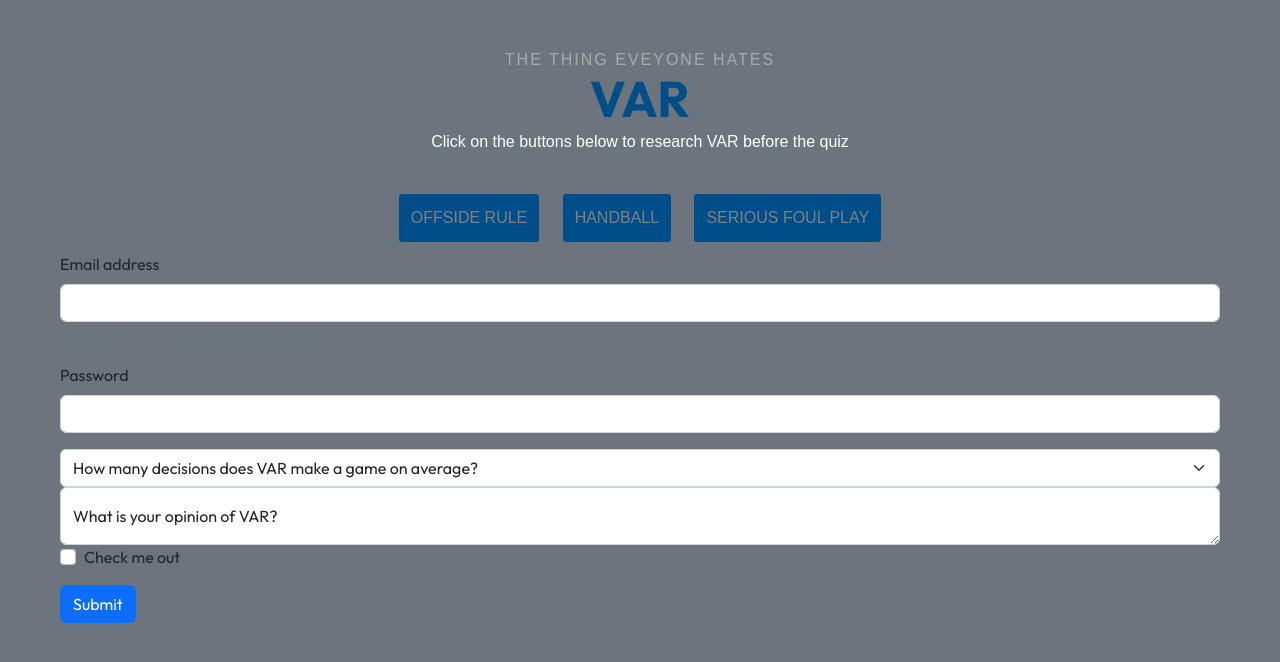
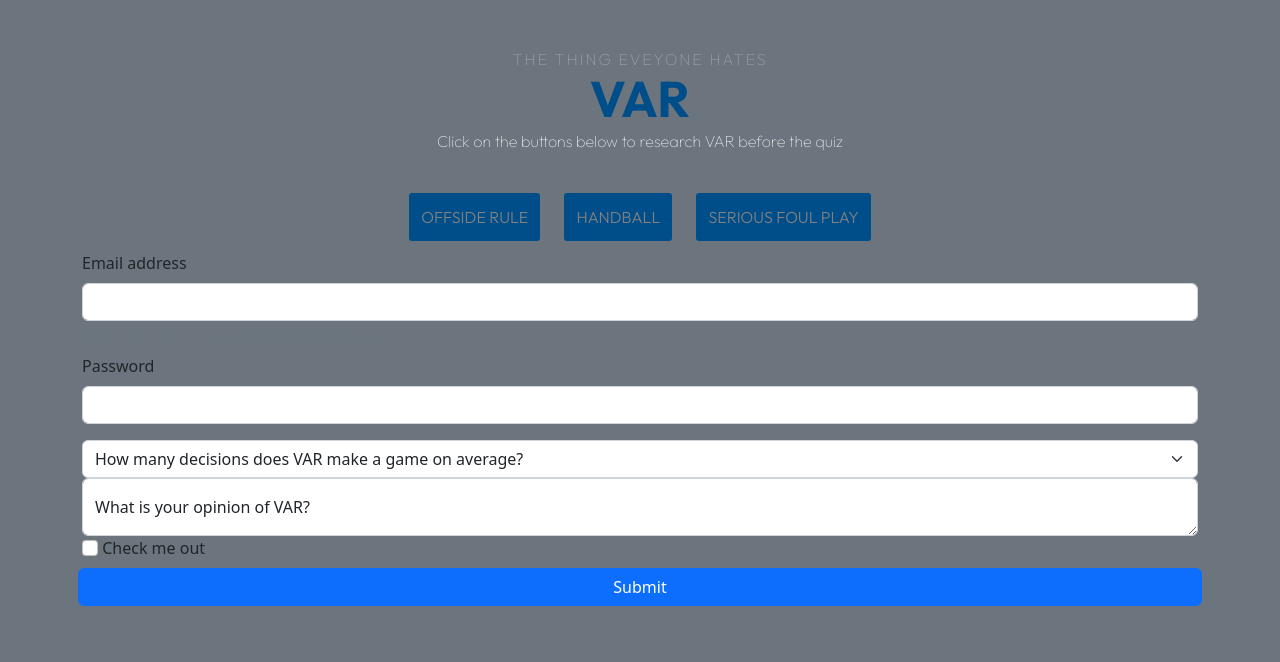
Before and after one commit to nathanolds/supreme-bassoon, a plain HTML site: page Form.html in a window 1280 px wide. Drawn offline with nearby package versions, Linux system fonts and the light colour scheme.

Commit message:
adding the rest

```diff
--- a/Form.css
+++ b/Form.css
@@ -1,7 +1,3 @@
-* {
-    font-family: "Outfit", sans-serif;
-}
-
 body {
     background-color: #FFF;
     margin: 0px;
@@ -10,7 +6,7 @@ body {
 
 h1 {
     color: #004E89;
-    font-family: 'Yantramanav', sans-serif;
+    font-family: 'Outfit', sans-serif;
     font-size: 50px;
     font-weight: 400;
     margin: 0;
@@ -19,7 +15,7 @@ h1 {
 
   h2 {
     color: #AAA;
-    font-family: 'Yantramanav', sans-serif;
+    font-family: 'Outfit', sans-serif;
     font-size: 16px;
     font-weight: 100;
     letter-spacing: 2px;
@@ -30,7 +26,7 @@ h1 {
 
   p {
     color: white;
-    font-family: 'Yantramanav', sans-serif;
+    font-family: 'Outfit', sans-serif;
     font-size: 16px;
     font-weight: 100;
     margin: 0;
@@ -46,7 +42,7 @@ h1 {
     background-color: #004E89;
     border-radius: 3px;
     color: grey;
-    font-family: 'Yantramanav', sans-serif;
+    font-family: 'Outfit', sans-serif;
     font-size: 16px;
     font-weight: 300;
     display: inline-block;
--- a/Form.html
+++ b/Form.html
@@ -27,8 +27,10 @@
 <!--Research links-->
 
 
-    <form>
-        <div class="mb-3">
+    <form class="container">
+
+    <div class="row g-2">
+        <div class="col-md">
         <!--email and password in form-->
           <label for="exampleInputEmail1" class="form-label">Email address</label>
           <input type="email" class="form-control" id="exampleInputEmail1" aria-describedby="emailHelp">
@@ -39,7 +41,10 @@
           <input type="password" class="form-control" id="exampleInputPassword1">
         </div>
         <!--end of email and password section-->
+        </div>
+    </div>
 
+        <div class="col-md">
         <!--dropdown menu section-->
         <select class="form-select" aria-label="Default select example">
             <option selected>How many decisions does VAR make a game on average?</option>
@@ -48,19 +53,27 @@
             <option value="3">Three</option>
           </select>
         <!--dropdown section-->
+        </div>
+    </div>
 
+        <div class="col-md"
         <!--text area section-->
         <div class="form-floating">
             <textarea class="form-control" placeholder="Leave a comment here" id="floatingTextarea"></textarea>
             <label for="floatingTextarea">What is your opinion of VAR?</label>
           </div>
         <!--text area section-->
+        </div>
+    </div>
 
-        <div class="mb-3 form-check">
+    <div class="row g-2 padding-top: 10">
+        <div class="col-md" form-check">
           <input type="checkbox" class="form-check-input" id="exampleCheck1">
           <label class="form-check-label" for="exampleCheck1">Check me out</label>
         </div>
         <button type="submit" class="btn btn-primary">Submit</button>
+    </div>
+
       </form>
 </body>
 </html>
```
